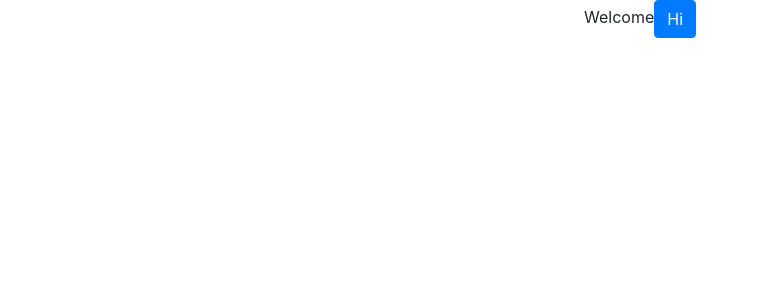
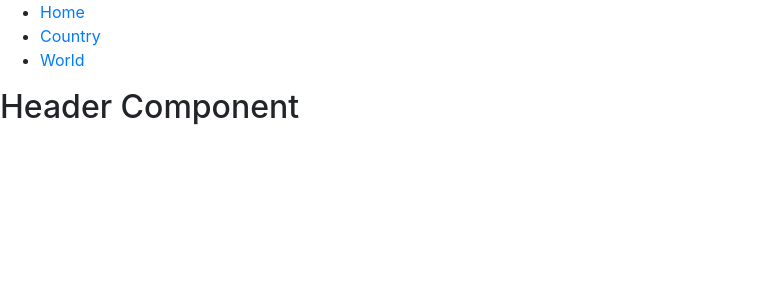
Before and after one commit to neeerajtk/covid-stats, a React (Create React App) app in the folder covid-status/: page / in a window 1280 px wide. Shown: the top 300 px of the page, without its empty margins (0-757 px from the left). Built offline with nearby package versions, Linux system fonts and the light colour scheme.

Commit message:
basic routing added

```diff
--- a/covid-status/package.json
+++ b/covid-status/package.json
@@ -10,6 +10,7 @@
     "react": "^16.13.1",
     "react-bootstrap": "^1.3.0",
     "react-dom": "^16.13.1",
+    "react-router-dom": "^5.2.0",
     "react-scripts": "3.4.3"
   },
   "scripts": {
--- a/covid-status/src/App.js
+++ b/covid-status/src/App.js
@@ -1,14 +1,35 @@
 import React from 'react';
+import {
+  BrowserRouter,
+  Switch,
+  Route,
+  Link
+} from 'react-router-dom';
 import 'bootstrap/dist/css/bootstrap.min.css';
 import {Button} from 'react-bootstrap'
 import './App.css';
+import Header from './Components/Header';
+import Country from './Components/Country';
+import World from './Components/World';
 
 function App() {
   return (
-    <div className="App">
-        Welcome
-        <Button variant="primary">Hi</Button>
-    </div>
+    <BrowserRouter>
+      <div>
+        <ul>
+          <li><Link to="/">Home</Link></li>
+          <li><Link to="/country">Country</Link> </li>
+          <li><Link to="/world">World</Link></li>
+        </ul>
+      </div>
+      <Switch>
+        <Route exact path="/"><Header/></Route>
+        <Route path="/country"><Country/></Route>
+        <Route path="/world"><World/></Route>
+      </Switch>
+    </BrowserRouter>
+
+
   );
 }
 
```
Also changed, not shown: 1 other file (tests, documents, lock files or other folders).
